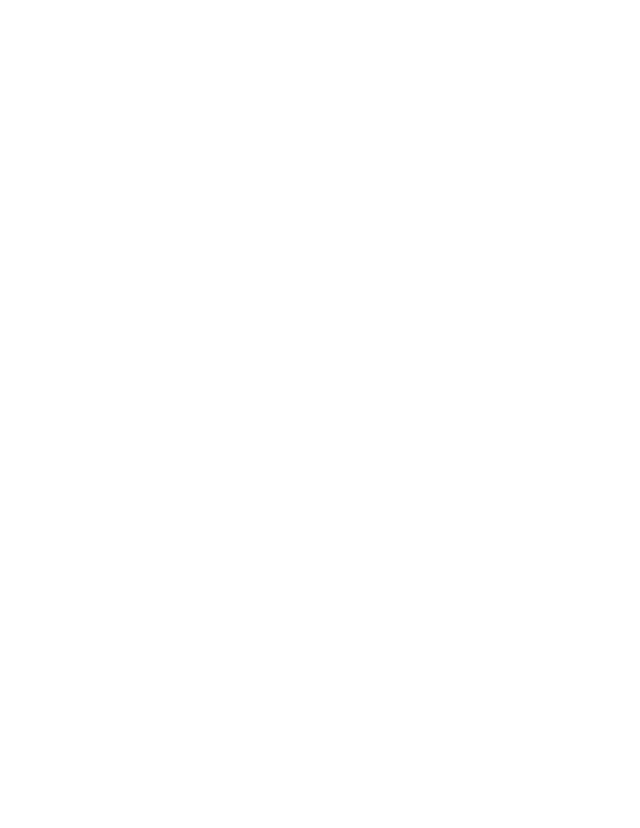
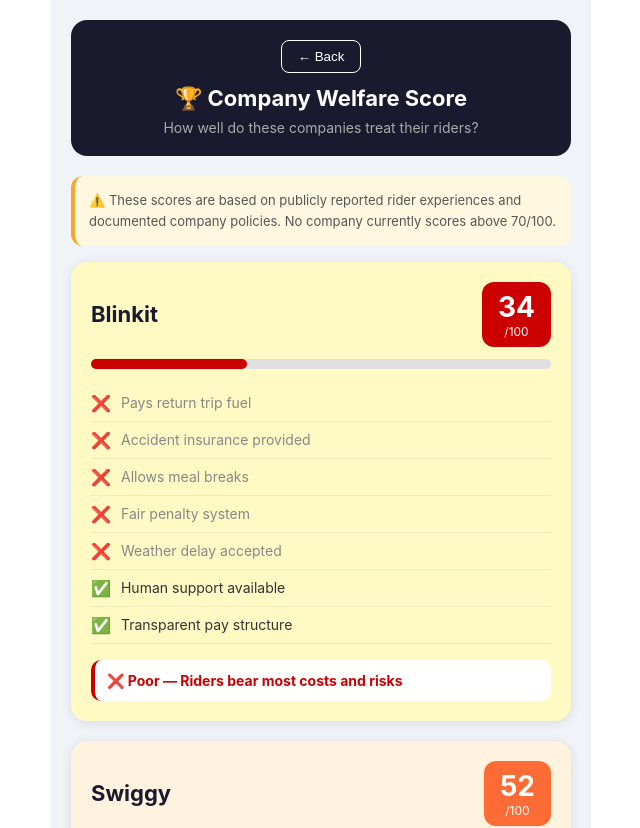
Before and after one commit to ayushpandit1211-eng/gigtruth, a React (Create React App) app in the folder frontend/: page /welfare in a window 1280 px wide. Before the commit this address had no page. Shown: the top 828 px of the page, without its empty margins (319-959 px from the left). Before the commit the page ends 800 px from the top, so only its background shows below. Built offline with nearby package versions, Linux system fonts and the light colour scheme.

Commit message:
Add Company Welfare Score page

```diff
--- a/frontend/src/App.js
+++ b/frontend/src/App.js
@@ -6,6 +6,7 @@ import Signup from './pages/Signup';
 import Dashboard from './pages/Dashboard';
 import AddDelivery from './pages/AddDelivery';
 import RiderStory from './pages/RiderStory';
+import WelfareScore from './pages/WelfareScore';
 
 const App = () => {
 
@@ -20,6 +21,7 @@ const App = () => {
         <Route path="/dashboard" element={<Dashboard />} />
         <Route path="/add-delivery" element={<AddDelivery />} />
         <Route path="/riders" element={<RiderStory />} />
+        <Route path="/welfare" element={<WelfareScore />} />
       </Routes>
     </Router>
   );
--- a/frontend/src/pages/Dashboard.js
+++ b/frontend/src/pages/Dashboard.js
@@ -76,6 +76,7 @@ const Dashboard = () => {
       )}
 
       <button style={styles.emergencyBtn} onClick={sendEmergency}>🆘 EMERGENCY</button>
+      <Link to="/welfare" style={{...styles.addBtn, backgroundColor: '#cc0000', marginBottom: '12px'}}>🏆 Company Welfare Score</Link>
       <Link to="/riders" style={{...styles.addBtn, backgroundColor: '#1a1a2e', marginBottom: '12px'}}>👥 Meet the Riders</Link>
       <Link to="/add-delivery" style={styles.addBtn}>+ Log New Delivery</Link>
 
--- /dev/null
+++ b/frontend/src/pages/WelfareScore.js
@@ -0,0 +1,138 @@
+import React from 'react';
+import { useNavigate } from 'react-router-dom';
+
+const companies = [
+  {
+    name: 'Blinkit',
+    color: '#fff9c4',
+    score: 34,
+    criteria: [
+      { label: 'Pays return trip fuel', status: false },
+      { label: 'Accident insurance provided', status: false },
+      { label: 'Allows meal breaks', status: false },
+      { label: 'Fair penalty system', status: false },
+      { label: 'Weather delay accepted', status: false },
+      { label: 'Human support available', status: true },
+      { label: 'Transparent pay structure', status: true },
+    ],
+    verdict: '❌ Poor — Riders bear most costs and risks'
+  },
+  {
+    name: 'Swiggy',
+    color: '#fff3e0',
+    score: 52,
+    criteria: [
+      { label: 'Pays return trip fuel', status: false },
+      { label: 'Accident insurance provided', status: true },
+      { label: 'Allows meal breaks', status: false },
+      { label: 'Fair penalty system', status: false },
+      { label: 'Weather delay accepted', status: true },
+      { label: 'Human support available', status: true },
+      { label: 'Transparent pay structure', status: true },
+    ],
+    verdict: '⚠️ Average — Some policies exist but gaps remain'
+  },
+  {
+    name: 'Zomato',
+    color: '#fce4ec',
+    score: 61,
+    criteria: [
+      { label: 'Pays return trip fuel', status: false },
+      { label: 'Accident insurance provided', status: true },
+      { label: 'Allows meal breaks', status: true },
+      { label: 'Fair penalty system', status: false },
+      { label: 'Weather delay accepted', status: true },
+      { label: 'Human support available', status: true },
+      { label: 'Transparent pay structure', status: true },
+    ],
+    verdict: '⚠️ Below Average — Better than others but still lacking'
+  }
+];
+
+const WelfareScore = () => {
+  const navigate = useNavigate();
+
+  const getScoreColor = (score) => {
+    if (score < 40) return '#cc0000';
+    if (score < 60) return '#ff6b35';
+    return '#f9a825';
+  };
+
+  return (
+    <div style={styles.container}>
+      <div style={styles.header}>
+        <button style={styles.backBtn} onClick={() => navigate('/dashboard')}>← Back</button>
+        <h2 style={styles.title}>🏆 Company Welfare Score</h2>
+        <p style={styles.subtitle}>How well do these companies treat their riders?</p>
+      </div>
+
+      <div style={styles.infoBox}>
+        <p style={styles.infoText}>⚠️ These scores are based on publicly reported rider experiences and documented company policies. No company currently scores above 70/100.</p>
+      </div>
+
+      {companies.map((company, i) => (
+        <div key={i} style={{...styles.card, backgroundColor: company.color}}>
+          <div style={styles.topRow}>
+            <h3 style={styles.companyName}>{company.name}</h3>
+            <div style={{...styles.scoreBadge, backgroundColor: getScoreColor(company.score)}}>
+              <p style={styles.scoreNumber}>{company.score}</p>
+              <p style={styles.scoreLabel}>/100</p>
+            </div>
+          </div>
+
+          <div style={styles.progressBar}>
+            <div style={{...styles.progressFill, width: `${company.score}%`, backgroundColor: getScoreColor(company.score)}} />
+          </div>
+
+          <div style={styles.criteriaList}>
+            {company.criteria.map((c, j) => (
+              <div key={j} style={styles.criteriaItem}>
+                <span style={{color: c.status ? 'green' : 'red', fontSize: '16px'}}>
+                  {c.status ? '✅' : '❌'}
+                </span>
+                <span style={{...styles.criteriaText, color: c.status ? '#333' : '#888'}}>
+                  {c.label}
+                </span>
+              </div>
+            ))}
+          </div>
+
+          <div style={{...styles.verdictBox, borderColor: getScoreColor(company.score)}}>
+            <p style={{...styles.verdictText, color: getScoreColor(company.score)}}>{company.verdict}</p>
+          </div>
+        </div>
+      ))}
+
+      <div style={styles.footer}>
+        <p style={styles.footerText}>💡 None of these companies currently reimburse return trip fuel. Every rider in India is losing money on every delivery they make.</p>
+      </div>
+    </div>
+  );
+};
+
+const styles = {
+  container: { maxWidth: '500px', margin: '0 auto', padding: '20px', backgroundColor: '#f0f4f8', minHeight: '100vh' },
+  header: { backgroundColor: '#1a1a2e', color: 'white', padding: '20px', borderRadius: '16px', marginBottom: '20px', textAlign: 'center' },
+  backBtn: { backgroundColor: 'transparent', color: 'white', border: '1px solid white', padding: '8px 16px', borderRadius: '8px', cursor: 'pointer', marginBottom: '12px' },
+  title: { margin: 0, fontSize: '22px' },
+  subtitle: { margin: '8px 0 0', color: '#aaa', fontSize: '14px' },
+  infoBox: { backgroundColor: '#fff8e1', padding: '14px', borderRadius: '12px', marginBottom: '16px', borderLeft: '4px solid #f9a825' },
+  infoText: { margin: 0, fontSize: '13px', color: '#555', lineHeight: '1.6' },
+  card: { padding: '20px', borderRadius: '16px', marginBottom: '20px', boxShadow: '0 2px 12px rgba(0,0,0,0.1)' },
+  topRow: { display: 'flex', justifyContent: 'space-between', alignItems: 'center', marginBottom: '12px' },
+  companyName: { margin: 0, fontSize: '22px', color: '#1a1a2e' },
+  scoreBadge: { padding: '8px 16px', borderRadius: '12px', textAlign: 'center' },
+  scoreNumber: { margin: 0, fontSize: '28px', fontWeight: 'bold', color: 'white' },
+  scoreLabel: { margin: 0, fontSize: '12px', color: 'white' },
+  progressBar: { backgroundColor: '#e0e0e0', borderRadius: '10px', height: '10px', marginBottom: '16px' },
+  progressFill: { height: '10px', borderRadius: '10px', transition: 'width 0.5s' },
+  criteriaList: { marginBottom: '16px' },
+  criteriaItem: { display: 'flex', alignItems: 'center', gap: '10px', padding: '8px 0', borderBottom: '1px solid rgba(0,0,0,0.06)' },
+  criteriaText: { fontSize: '14px' },
+  verdictBox: { padding: '12px', borderRadius: '10px', borderLeft: '4px solid', backgroundColor: 'white' },
+  verdictText: { margin: 0, fontWeight: 'bold', fontSize: '14px' },
+  footer: { backgroundColor: '#1a1a2e', padding: '16px', borderRadius: '12px', marginTop: '8px' },
+  footerText: { margin: 0, color: '#ff6b35', fontSize: '13px', textAlign: 'center', lineHeight: '1.6' }
+};
+
+export default WelfareScore;
```
